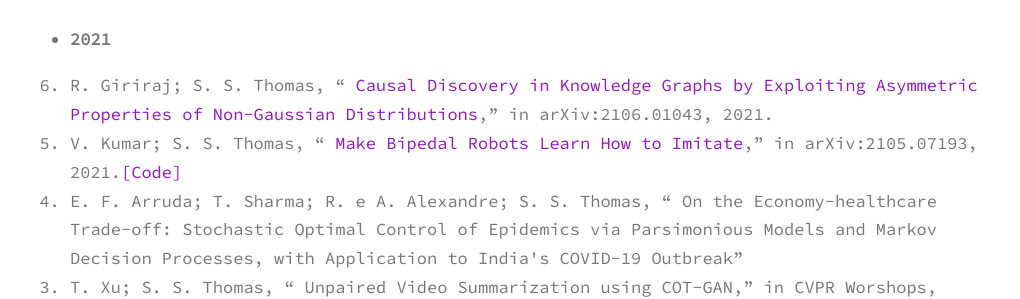
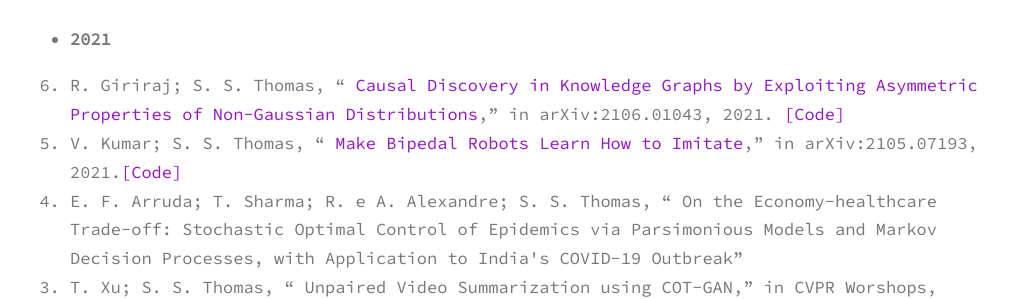
Before and after one commit to sinnuthomas/sinnuthomas.github.io, a Jekyll site: the page built from publications.md, in a window 1280 px wide and 900 px high. Shown: the part 176-475 px from the top of the window, without its empty margins (130-1150 px from the left). Built offline with Jekyll 4.4.1, drawn with Linux system fonts in a browser that asks for light colours.

Commit message:
Update publications.md

```diff
--- a/publications.md
+++ b/publications.md
@@ -6,8 +6,8 @@
 
 * **2021**
 <ol reversed>
-  <li>R. Giriraj; S. S. Thomas, “ <a href="https://arxiv.org/abs/2106.01043">Causal Discovery in Knowledge Graphs by Exploiting Asymmetric Properties of Non-Gaussian Distributions</a>,” in arXiv:2106.01043, 2021. </li>
-  <li>V. Kumar; S. S. Thomas, “ <a href="https://arxiv.org/abs/2105.07193">Make Bipedal Robots Learn How to Imitate</a>,” in arXiv:2105.07193, 2021.<a href="https://github.com/miguel-a-solis/Solis-Thomas2021">[Code]</a> </li>
+  <li>R. Giriraj; S. S. Thomas, “ <a href="https://arxiv.org/abs/2106.01043">Causal Discovery in Knowledge Graphs by Exploiting Asymmetric Properties of Non-Gaussian Distributions</a>,” in arXiv:2106.01043, 2021. <a href="https://www.github.com/rohangiriraj/CausalKG">[Code]</a></li>
+  <li>V. Kumar; S. S. Thomas, “ <a href="https://arxiv.org/abs/2105.07193">Make Bipedal Robots Learn How to Imitate</a>,” in arXiv:2105.07193, 2021.<a href="https://github.com/8-vishal/Imitation-Learning-in-bipedal-robots">[Code]</a> </li>
   <li>E. F. Arruda; T. Sharma; R. e A. Alexandre; S. S. Thomas, “ On the Economy-healthcare Trade-off: Stochastic Optimal Control of Epidemics via Parsimonious Models and Markov Decision Processes, with Application to India's COVID-19 Outbreak” </li>
   <li>T. Xu; S. S. Thomas, “ Unpaired Video Summarization using COT-GAN,” in CVPR Worshops, 2021. </li>
   <li>M. A. Solis; S. S. Thomas, “ <a href="https://arxiv.org/abs/2103.17158">Generalized State-Feedback Controller Synthesis for Underactuated Systems through Bayesian Optimization</a>,” in arXiv:2103.17158, 2021. <a href="https://github.com/miguel-a-solis/Solis-Thomas2021">[Code]</a></li>
```
